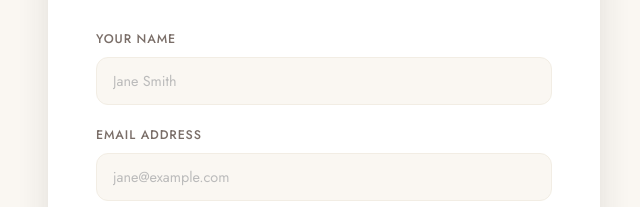
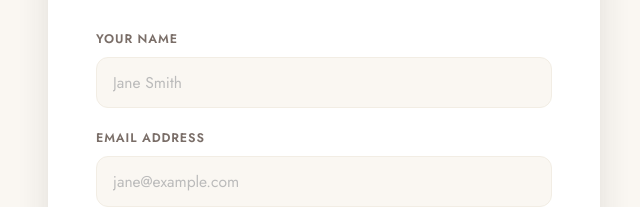
Before and after one commit to spencerbuilds/all-about-you-rentals, a plain HTML site: page contact.html in a window 1280 px wide. Shown: the part 621-828 px from the top of the page, 640-1280 px from the left. Drawn offline with nearby package versions, Linux system fonts and the light colour scheme.

Commit message:
Auto-deploy: update styles.css

```diff
--- a/styles.css
+++ b/styles.css
@@ -751,14 +751,14 @@ button { border: none; background: none; cursor: pointer; font-family: inherit;
 }
 label {
   font-size: .78rem;
-  font-weight: 500;
+  font-weight: 700;
   letter-spacing: .07em;
   text-transform: uppercase;
   color: var(--text-light);
 }
 input, textarea {
   font-family: var(--font-sans);
-  font-size: .9rem;
+  font-size: .975rem;
   color: var(--charcoal);
   background: var(--ivory);
   border: 1.5px solid var(--ivory-dark);
```
